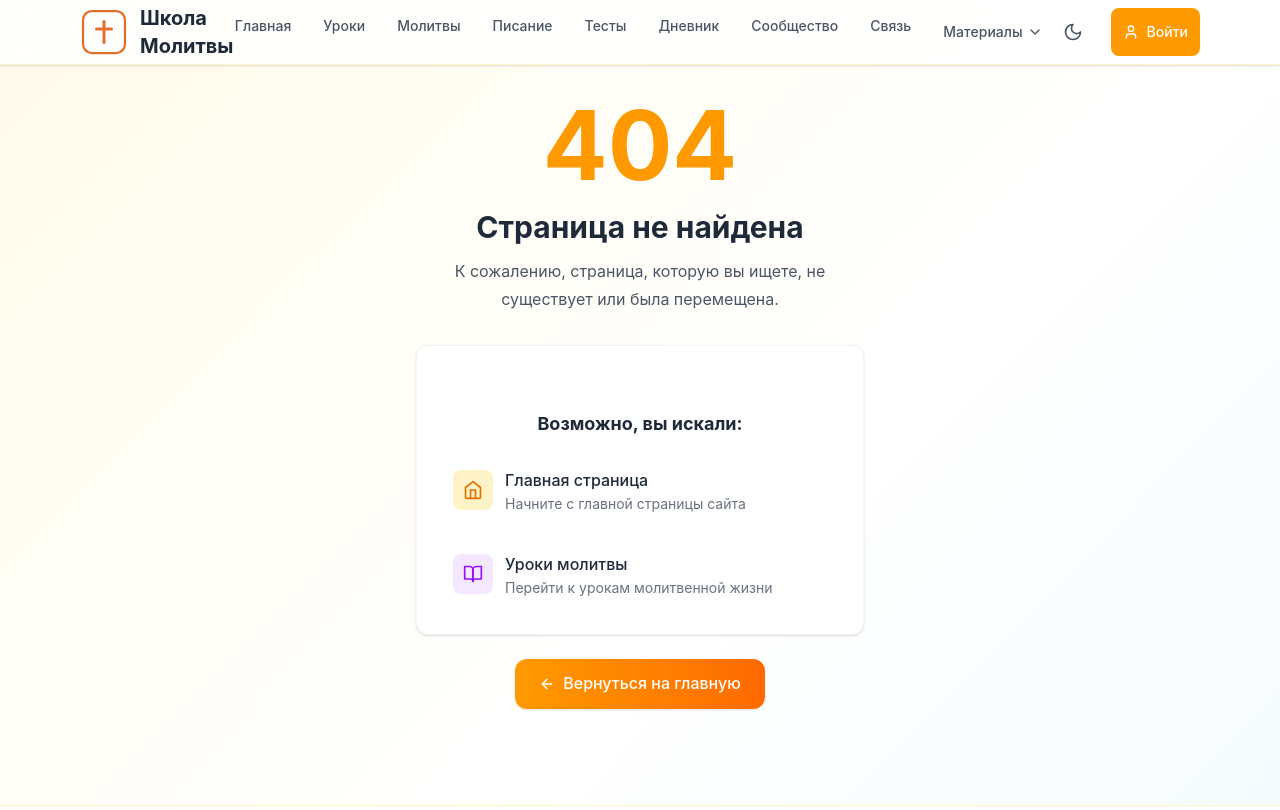
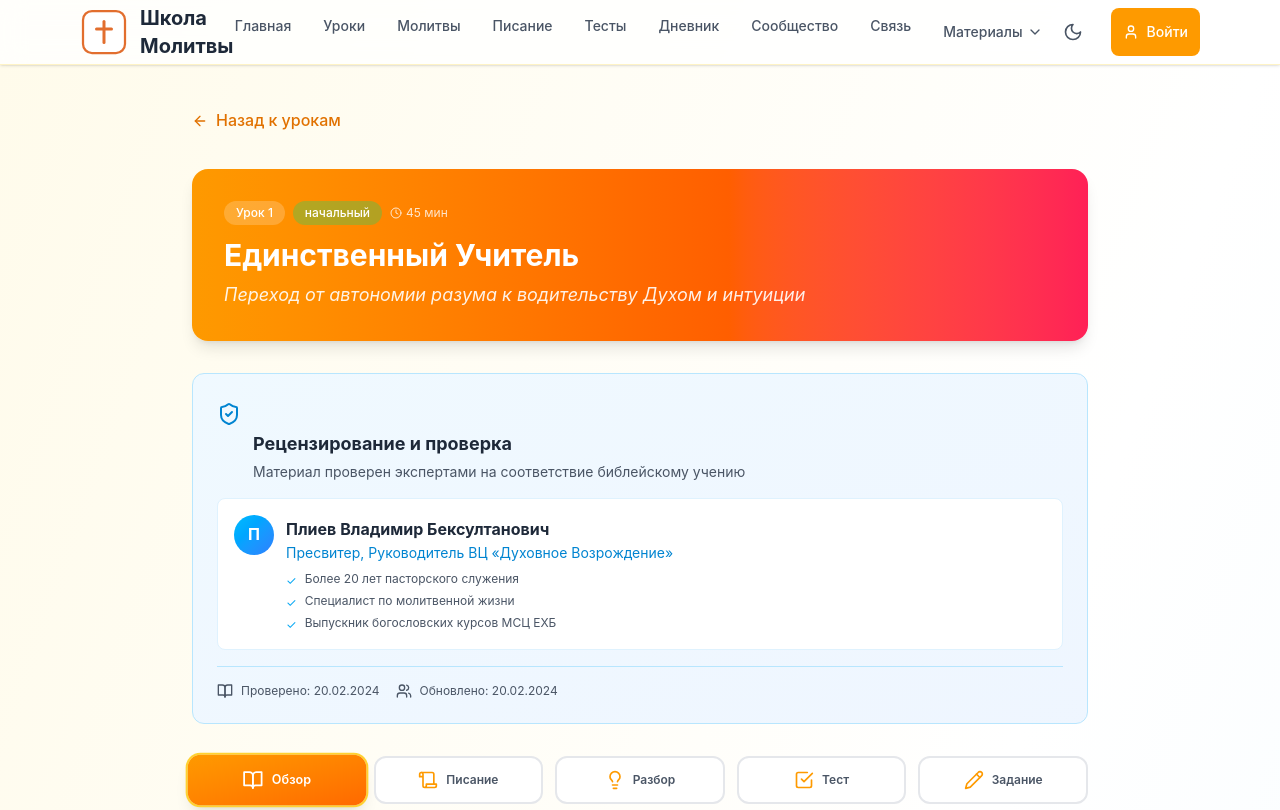
Before and after one commit to Lademr/shkola-molitvy, a React (Vite) app: page /lessons/1 in a window 1280 px wide. Shown: the top 810 px of the page. Built offline with nearby package versions, Linux system fonts and the light colour scheme.

Commit message:
task snapshot aeeedeb2-dc3d-48aa-a307-6ebb2416ad46

```diff
--- a/src/App.tsx
+++ b/src/App.tsx
@@ -51,6 +51,7 @@ function App() {
           <Routes>
             <Route path="/" element={<HomePage />} />
             <Route path="/lessons" element={<LessonsPage />} />
+            <Route path="/lessons/:id" element={<LessonsPage />} />
             <Route path="/prayers" element={<PrayersPage />} />
             <Route path="/scripture" element={<ScripturePage />} />
             <Route path="/quiz" element={<QuizPage />} />
--- a/src/pages/LessonsPage.tsx
+++ b/src/pages/LessonsPage.tsx
@@ -1,4 +1,5 @@
 import { useState, useEffect } from 'react';
+import { Link, useParams, useNavigate } from 'react-router-dom';
 import { BookOpen, Clock, ArrowLeft, CheckCircle2, ChevronRight, Scroll, Lightbulb, Target, Pencil, Sparkles, ArrowRight, CheckSquare, XCircle } from 'lucide-react';
 import { lessons, Lesson } from '../data/lessons';
 import { useUser } from '../contexts/UserContext';
@@ -8,7 +9,11 @@ import CitationBlock from '../components/CitationBlock';
 
 export default function LessonsPage() {
   const { user, isLoggedIn, completeLesson } = useUser();
-  const [selectedLesson, setSelectedLesson] = useState<Lesson | null>(null);
+  const { id } = useParams<{ id: string }>();
+  const navigate = useNavigate();
+
+  // Находим урок по id из URL
+  const selectedLesson = id ? lessons.find(lesson => lesson.id === parseInt(id)) || null : null;
 
   // Скролл к началу при открытии урока
   useEffect(() => {
@@ -37,8 +42,27 @@ export default function LessonsPage() {
     }
   };
 
+  // Если id есть в URL, но урок не найден - показываем 404
+  if (id && !selectedLesson) {
+    return (
+      <div className="max-w-4xl mx-auto text-center py-12">
+        <h1 className="text-4xl font-bold text-gray-800 dark:text-gray-100 mb-4">Урок не найден</h1>
+        <p className="text-gray-600 dark:text-gray-400 mb-6">
+          К сожалению, урок с номером {id} не существует или был удалён.
+        </p>
+        <Link
+          to="/lessons"
+          className="inline-flex items-center gap-2 bg-gradient-to-r from-amber-500 to-orange-500 text-white px-6 py-3 rounded-xl font-medium hover:from-amber-600 hover:to-orange-600 transition-all"
+        >
+          <ArrowLeft className="w-4 h-4" />
+          Вернуться к списку уроков
+        </Link>
+      </div>
+    );
+  }
+
   if (selectedLesson) {
-    return <LessonDetail lesson={selectedLesson} onBack={() => setSelectedLesson(null)} onComplete={markComplete} isCompleted={completedLessons.includes(selectedLesson.id)} />;
+    return <LessonDetail lesson={selectedLesson} onBack={() => navigate('/lessons')} onComplete={markComplete} isCompleted={completedLessons.includes(selectedLesson.id)} />;
   }
 
   return (
@@ -55,10 +79,10 @@ export default function LessonsPage() {
 
       <div className="grid gap-4">
         {lessons.map((lesson, index) => (
-          <button
+          <Link
             key={lesson.id}
-            onClick={() => setSelectedLesson(lesson)}
-            className={`text-left bg-white rounded-xl p-5 shadow-sm border hover:shadow-md hover:border-amber-200 transition-all group ${
+            to={`/lessons/${lesson.id}`}
+            className={`text-left bg-white rounded-xl p-5 shadow-sm border hover:shadow-md hover:border-amber-200 transition-all group block ${
               completedLessons.includes(lesson.id) ? 'border-green-200 bg-green-50/30' : 'border-gray-100'
             }`}
           >
@@ -93,7 +117,7 @@ export default function LessonsPage() {
               </div>
               <ChevronRight className="w-5 h-5 text-gray-300 group-hover:text-amber-500 transition-colors flex-shrink-0 mt-2" />
             </div>
-          </button>
+          </Link>
         ))}
       </div>
     </div>
@@ -160,9 +184,9 @@ function LessonDetail({ lesson, onBack, onComplete, isCompleted }: { lesson: Les
 
   return (
     <div className="max-w-4xl mx-auto">
-      <button onClick={onBack} className="flex items-center gap-2 text-amber-600 hover:text-amber-700 font-medium mb-6 min-h-[48px]">
+      <Link to="/lessons" className="flex items-center gap-2 text-amber-600 hover:text-amber-700 font-medium mb-6 min-h-[48px]">
         <ArrowLeft className="w-4 h-4" /> Назад к урокам
-      </button>
+      </Link>
 
       {/* Header */}
       <div className="bg-gradient-to-r from-amber-500 via-orange-500 to-rose-500 rounded-2xl p-6 md:p-8 text-white shadow-lg mb-6">
```
Also changed, not shown: 1 other file (tests, documents, lock files or other folders).
